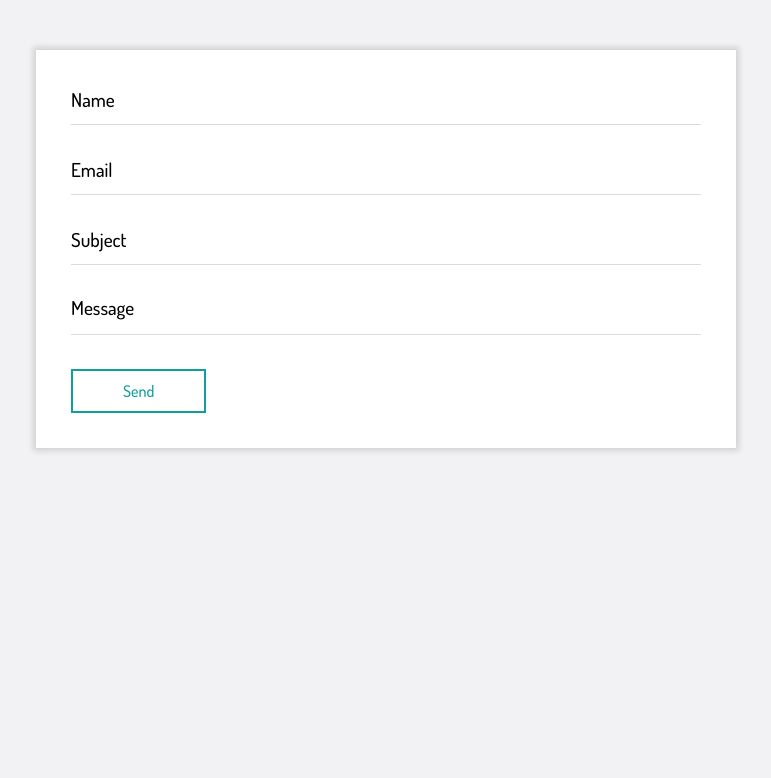
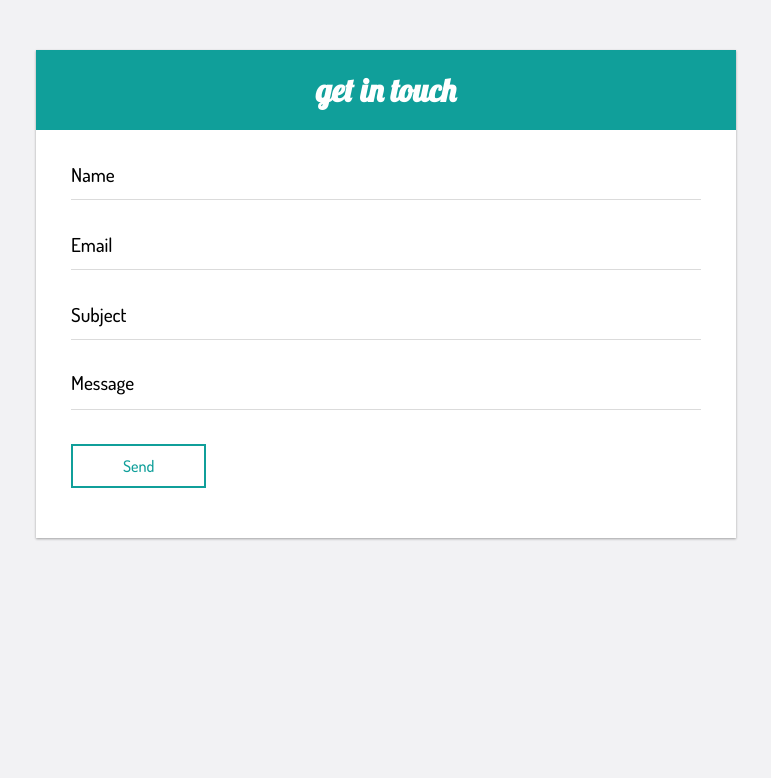
Before and after one commit to Christian10592/contact-form, a PHP site: page /index.html in a window 1280 px wide. Shown: the top 778 px of the page, without its empty margins (254-1025 px from the left). Before the commit the page ends 452 px from the top, so only its background shows below. Run offline with PHP 8.4, Linux system fonts and the light colour scheme; some libraries are stand-ins or nearby versions.

Commit message:
trying out some new styles

```diff
--- a/assets/scripts/main.js
+++ b/assets/scripts/main.js
@@ -4,12 +4,13 @@ $(document).ready(function(){
   var contactButtonSelector = $('#contact-form button');
   var messageSent           = $('.message-sent');
   var closeMessageSent      = messageSent.find('i');
-
   //========== Inputs ==========//
   var contactFormInput    = $('#contact-form .input');
   var contactFormMessage  = $('#contact-form .message');
   var inputError          = $('.error');
   var emailError          = $('.email-error');
+
+
 
   //==================== Contact Form ===========//
 
--- a/assets/style/scss/contact-form/_contact-form.scss
+++ b/assets/style/scss/contact-form/_contact-form.scss
@@ -3,6 +3,20 @@
 // ========================================= Contact Form ================================= //
 
 .form-wrapper {
+  .form-header {
+    background: $blue;
+    color: #fff;
+    font-family: lobster;
+    font-size: 2em;
+    font-weight: 700;
+    left: 0;
+    padding: 20px;
+    position: absolute;
+    text-align: center;
+    text-transform: lowercase;
+    top: 0;
+    width: 100%;
+  }
   .contact-form {
     width: 700px;
     box-shadow: $box-shadow;
@@ -10,7 +24,7 @@
     margin-left: auto;
     margin-right: auto;
     margin-top: 50px;
-    padding: 35px;
+    padding: 110px 35px 50px;
     max-width: 100%;
     .input {
       border: none;
--- a/assets/style/scss/globals/_variables.scss
+++ b/assets/style/scss/globals/_variables.scss
@@ -4,7 +4,7 @@
 $default-transition: .25s;
 
 //Standard Box Shadow
-$box-shadow:0px 0px 6px 3px rgba(0, 0, 0, 0.14);
+$box-shadow:0 1px 3px rgba(0, 0, 0, 0.12), 0 1px 2px rgba(0, 0, 0, 0.24);
 
 //Gutter
 $gutter:15px;
--- a/index.html
+++ b/index.html
@@ -13,6 +13,7 @@
   <body>
     <div class='container form-wrapper'>
       <form id='contact-form' class='contact-form' action='' method='POST'>
+        <div class='form-header'>Get in touch</div>
         <input type="hidden" name="action" value="submit">
         <input type='text' name='name' class='input required' value='Name'>
         <input type='text' name='email' class='input required' value='Email'>
```
Also changed, not shown: assets/style/css/style.css (+15 -2 lines), assets/style/css/style.min.css, 1 other file.
